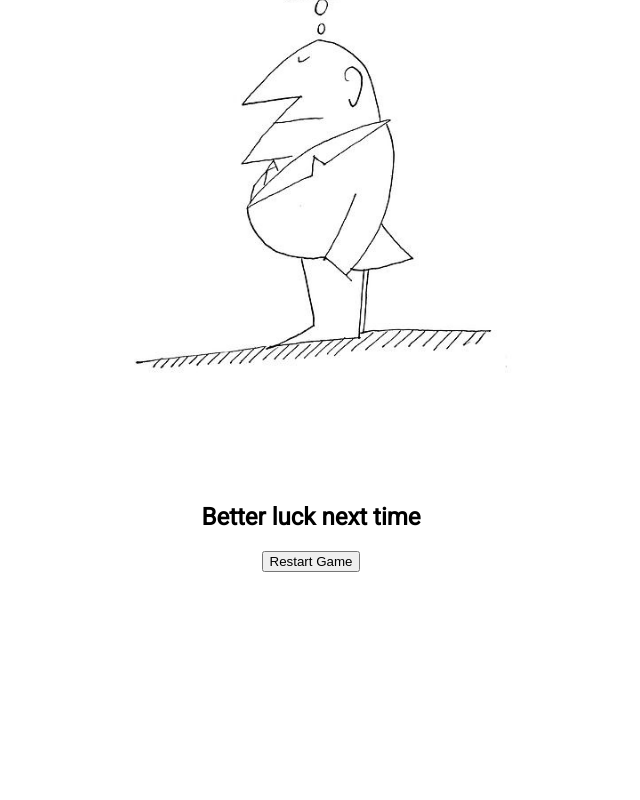
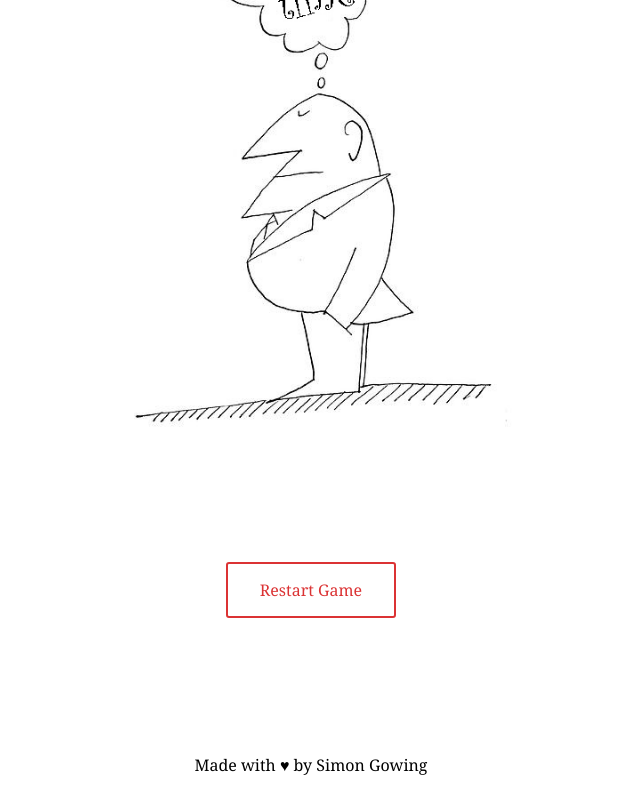
Before and after one commit to simongowing1/the-art-collector-game, a plain HTML site: page loser.html in a window 1280 px wide. Shown: the part 406-1206 px from the top of the page, without its empty margins (329-969 px from the left). Before the commit the page ends 986 px from the top, so only its background shows below. Drawn offline with nearby package versions, Linux system fonts and the light colour scheme.

Commit message:
css prepped for demo

```diff
--- a/indexstyle.css
+++ b/indexstyle.css
@@ -5,7 +5,6 @@
 
 body{
     font-family: 'Georgia', Times, serif;
-
 }
 
 .hidden {
@@ -41,8 +40,9 @@ body{
     box-shadow: 0 2px 0 rgb(0 0 0 / 10%);
 }
 
-.instructions h2 {
+.instructions h3 {
     text-align: right;
+    color: #db3334;
 }
 
 .instructions p {
@@ -89,9 +89,9 @@ body{
 }
 
 .button {
-    background-color: lightgray;
-  border: none;
-  color: darkgray;
+    background-color: white;
+    border: 2px solid #db3334;
+  color: #db3334;
   padding: 15px 32px;
   text-align: center;
   text-decoration: none;
@@ -100,6 +100,11 @@ body{
   border-radius: 3px;
 }
 
+.button:hover {
+    background-color:#db3334;
+    color: white;
+  }
+
 .footer {
     display:flex;
     justify-content: center;
--- a/loser.html
+++ b/loser.html
@@ -18,16 +18,17 @@
 
       <img class='img' src="assets/collectorEnd.jpg" alt="collectorEnd">
 
-      <div class="timesup">
-        <h2 id="finalScoreboard">Collection Value: $0.00</h2>
+
+      <div>
+        <a class="button" href='index.html'>Restart Game</a>
       </div>
-      <button onclick="window.location.href='index.html';">
-        Restart Game
-      </button>
 
       <div>
         <script src="./js/results.js"></script>
       </div>
 
   </body>
+  <footer class="footer">
+    <p>Made with &hearts; by Simon Gowing</p>
+  </footer>
 </html>
--- a/resultsstyle.css
+++ b/resultsstyle.css
@@ -1,5 +1,6 @@
+
 body{
-    font-family: 'Roboto', serif;
+    font-family: 'Georgia', Times, serif;
     display: flex;
     justify-content: center;
     flex-direction: column;
@@ -10,3 +11,26 @@ body{
 .img {
     height: 800px
 }
+
+h1 {
+    font-size: 50px;
+}
+
+.button {
+    background-color: white;
+    border: 2px solid #db3334;
+  color: #db3334;
+  padding: 15px 32px;
+  text-align: center;
+  text-decoration: none;
+  display: inline-block;
+  font-size: 16px;
+  border-radius: 3px;
+  margin: 25px 50px 25px 50px;
+  margin-bottom: 120px;
+}
+
+.button:hover {
+    background-color:#db3334;
+    color: white;
+  }
```
Also changed, not shown: index.html (+1 -1 lines), winner.html (+6 -3 lines).
